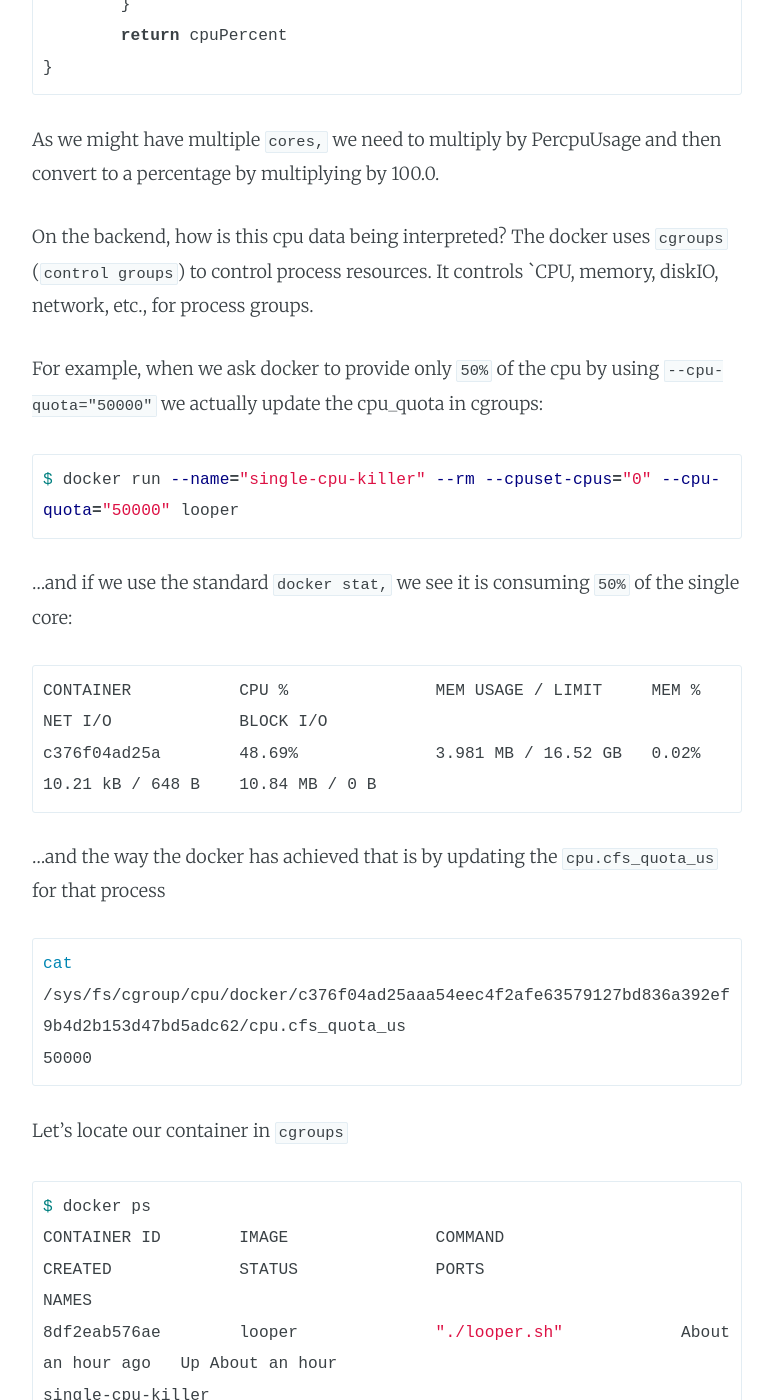
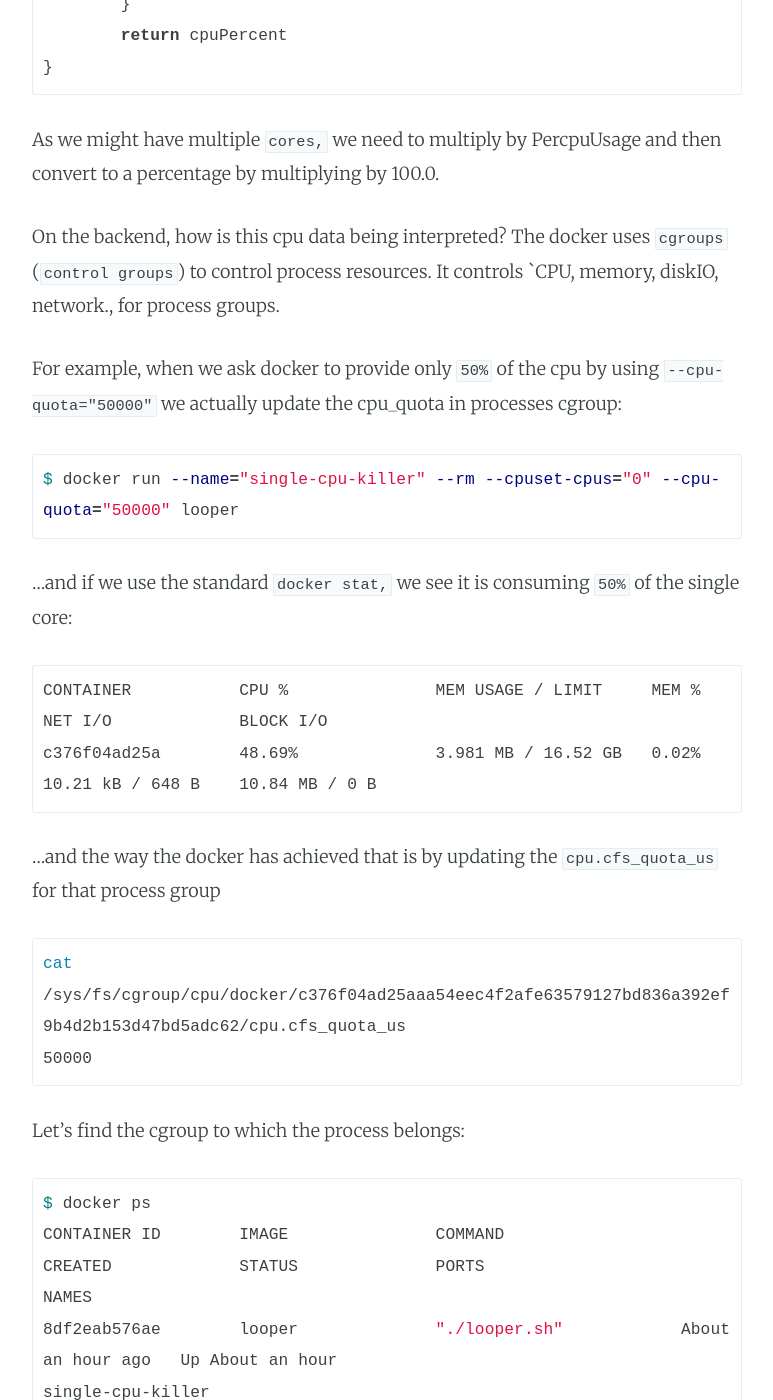
Before and after one commit to LivePersonInc/techblog, a Jekyll site: the page built from _posts/2016/2016-01-26-docker-adoption-pathway-part02.md, in a window 1280 px wide and 1400 px high, scrolled down 6161 px. Shown: the whole window, without its empty margins (253-1026 px from the left). Built offline with Jekyll 4.4.1, drawn with Linux system fonts in a browser that asks for light colours; comment, search, counter and statistics services are not loaded; some of the changed text lies outside the part shown.

Commit message:
+after review

````diff
--- a/_posts/2016/2016-01-26-docker-adoption-pathway-part02.md
+++ b/_posts/2016/2016-01-26-docker-adoption-pathway-part02.md
@@ -74,7 +74,7 @@
 $ docker run --name="single-cpu-killer" --rm --cpuset-cpus="0" looper
 ```
 
-As we know, our docker container is a process. Let's search for it in the list of processes:
+In our case the docker container runs a single process. Let's search for it in the list of processes:
 
 ```bash
 $ ps -ef | grep looper.sh
@@ -146,9 +146,9 @@
 
 As we might have multiple `cores,` we need to multiply by PercpuUsage and then convert to a percentage by multiplying by 100.0.
 
-On the backend, how is this cpu data being interpreted?  The docker uses `cgroups` (`control groups`) to control process resources. It controls `CPU, memory, diskIO, network, etc., for process groups.
+On the backend, how is this cpu data being interpreted?  The docker uses `cgroups` (`control groups`) to control process resources. It controls `CPU, memory, diskIO, network., for process groups.
 
-For example, when we ask docker to provide only `50%` of the cpu by using `--cpu-quota="50000"` we actually update the cpu_quota in cgroups:
+For example, when we ask docker to provide only `50%` of the cpu by using `--cpu-quota="50000"` we actually update the cpu_quota in processes cgroup:
 
 ```bash
 $ docker run --name="single-cpu-killer" --rm --cpuset-cpus="0" --cpu-quota="50000" looper
@@ -161,14 +161,14 @@
 c376f04ad25a        48.69%              3.981 MB / 16.52 GB   0.02%               10.21 kB / 648 B    10.84 MB / 0 B
 ```
 
-…and the way the docker has achieved that is by updating the `cpu.cfs_quota_us` for that process
+…and the way the docker has achieved that is by updating the `cpu.cfs_quota_us` for that process group
 
 ```bash
 cat /sys/fs/cgroup/cpu/docker/c376f04ad25aaa54eec4f2afe63579127bd836a392ef9b4d2b153d47bd5adc62/cpu.cfs_quota_us
 50000
 ```
 
-Let's locate our container in `cgroups`
+Let's find the cgroup to which the process belongs:
 
 ```bash
 $ docker ps
````
Also changed, not shown: other parts of _posts/2016/2016-01-26-docker-adoption-pathway-part02.md (+1 -1 lines).
